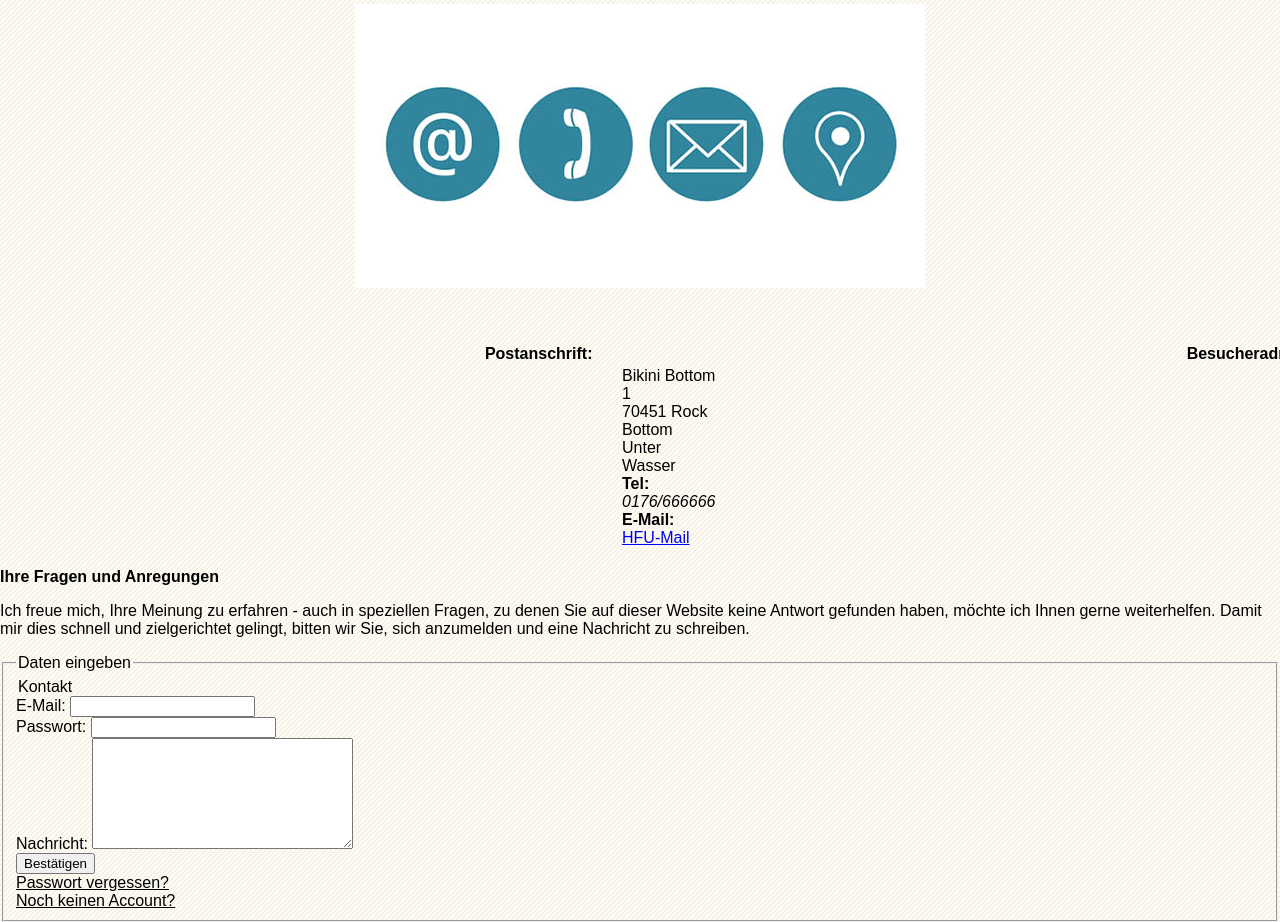
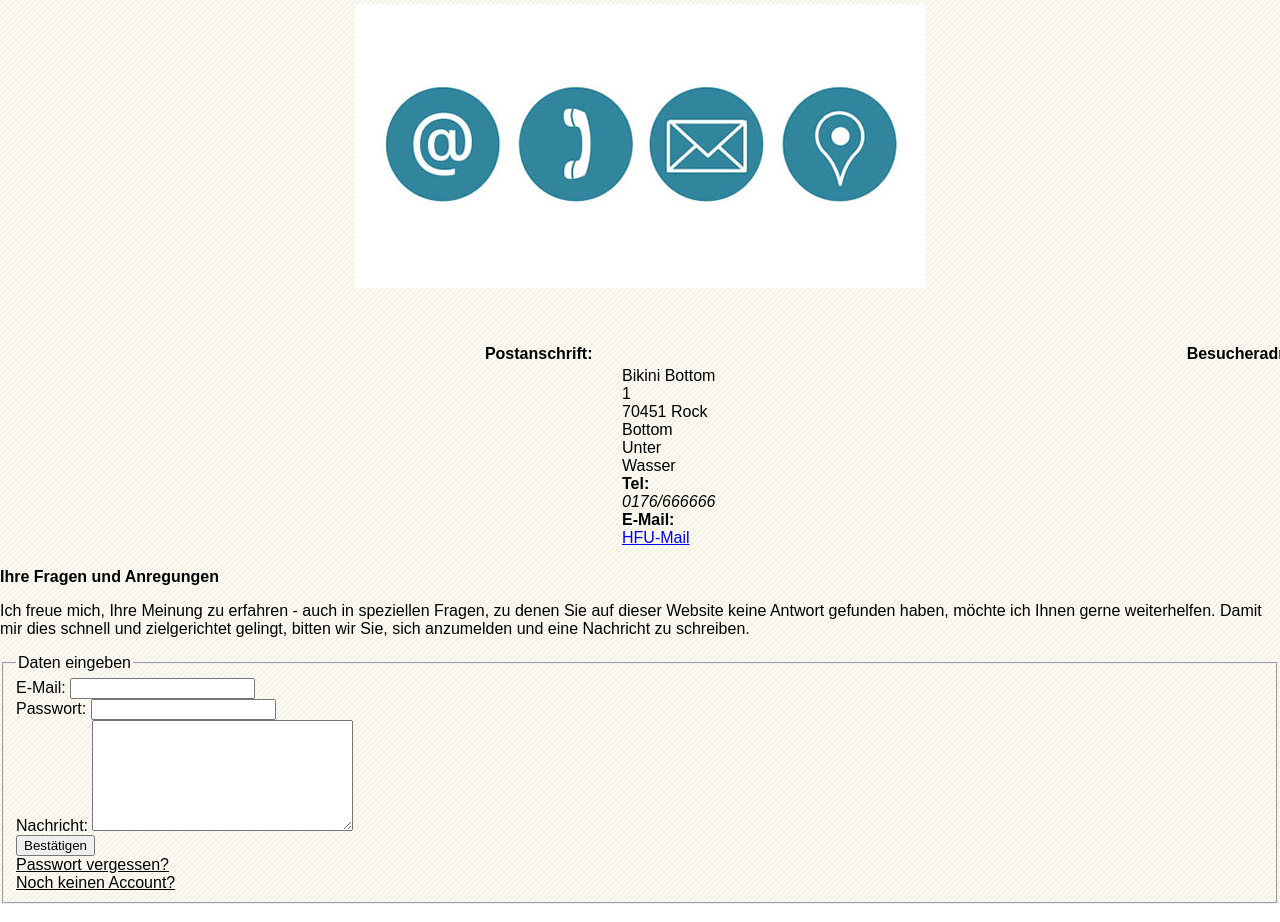
Before and after one commit to GidionHFU/GIS-SoSe-2021, a plain HTML site: page Aufgabe 1.3/kontakt.html in a window 1280 px wide. Shown: the part 129-1051 px from the top of the page. Drawn offline with Linux system fonts and the light colour scheme.

Commit message:
Update kontakt.html

```diff
--- a/Aufgabe 1.3/kontakt.html
+++ b/Aufgabe 1.3/kontakt.html
@@ -45,8 +45,7 @@
         <div id="loginbox">
             <form action="#">
                 <fieldset>
-                <legend>Daten eingeben</legend>
-                <legend>Kontakt</legend>
+                    <legend>Daten eingeben</legend>
                 <label for="email">E-Mail:</label>
                 <input type="email" name="email" id="email" required><br>
                 <label for="pw">Passwort:</label>
@@ -56,9 +55,9 @@
                 <button type="submit"> Bestätigen </button> <br>
                 <a href="" class="klick">Passwort vergessen?</a><br>
                 <a href="" class="klick">Noch keinen Account?</a>
+            </fieldset>
             </form>
         </div>
-    </fieldset>
 </body>
 
 </html>
```
